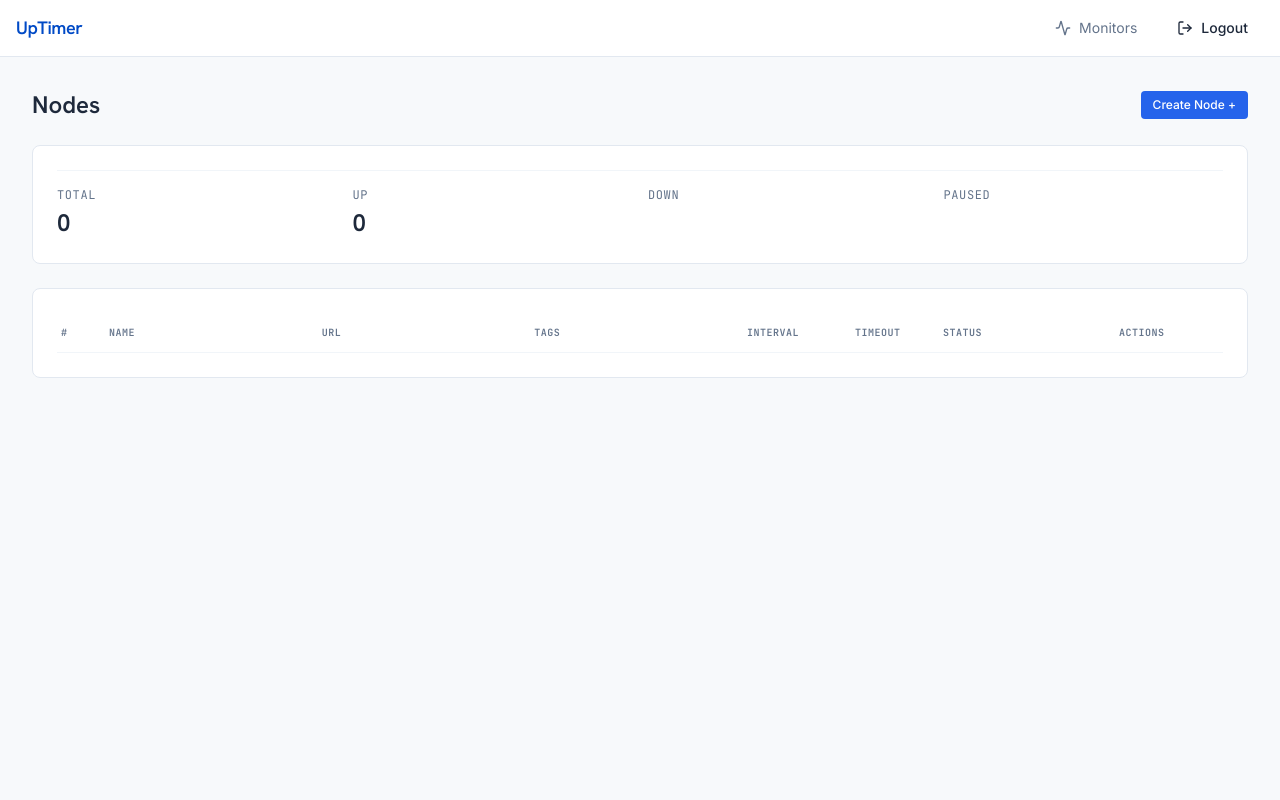
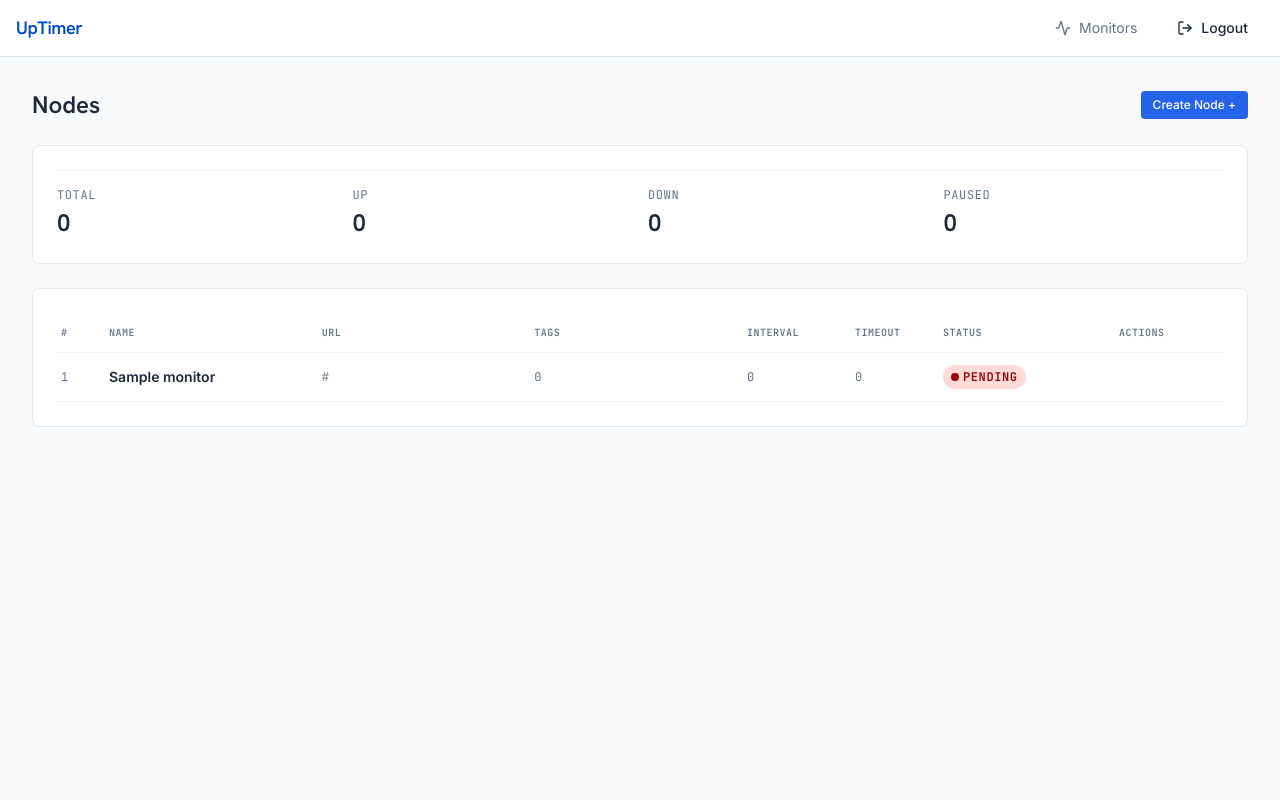
Before and after one commit to binilsn/up-timer-django, a Django app: page /monitors/ in a window 1280 px wide. Run offline with Django 5.2, Linux system fonts and the light colour scheme; a user stored in the database is signed in; tables that the repository leaves empty hold one stand-in row (values such as "Sample post"); some libraries are stand-ins or nearby versions.

Commit message:
(feat) - linter fixes and monitor updates

```diff
--- a/monitors/models.py
+++ b/monitors/models.py
@@ -49,4 +49,4 @@ class Monitor(models.Model):
         return self.status == MonitorStatus.CHECKING
 
     def __str__(self):
-        return self.name
+        return str(self.name)
--- a/static/css/app.css
+++ b/static/css/app.css
@@ -10,6 +10,7 @@
       "Noto Sans", Arial, sans-serif, "Apple Color Emoji", "Segoe UI Emoji",
       "Segoe UI Symbol", "Noto Color Emoji";
     --font-mono: "JetBrains Mono", ui-monospace, monospace;
+    --color-slate-300: #cbd5e1;
     --color-slate-400: #64748b;
     --spacing: 0.25rem;
     --container-md: 28rem;
@@ -34,19 +35,48 @@
     --font-display: "Hanken Grotesk", ui-sans-serif, sans-serif;
     --font-body: "Inter", ui-sans-serif, sans-serif;
     --color-surface: #f7f9fb;
+    --color-surface-dim: #d8dadc;
     --color-surface-container-lowest: #ffffff;
     --color-surface-container-low: #f2f4f6;
+    --color-surface-container: #eceef0;
+    --color-surface-container-high: #e6e8ea;
+    --color-surface-container-highest: #e0e3e5;
     --color-on-surface: #191c1e;
+    --color-on-surface-variant: #434655;
+    --color-inverse-surface: #2d3133;
+    --color-inverse-on-surface: #eff1f3;
+    --color-outline: #737686;
+    --color-outline-variant: #c3c6d7;
     --color-primary: #004ac6;
     --color-on-primary: #ffffff;
     --color-primary-container: #2563eb;
+    --color-on-primary-container: #eeefff;
+    --color-primary-fixed: #dbe1ff;
+    --color-primary-fixed-dim: #b4c5ff;
+    --color-on-primary-fixed: #00174b;
+    --color-on-primary-fixed-variant: #003ea8;
+    --color-secondary-container: #d5e0f8;
+    --color-on-secondary-container: #586377;
+    --color-secondary-fixed: #d8e3fb;
+    --color-secondary-fixed-dim: #bcc7de;
+    --color-on-secondary-fixed: #111c2d;
+    --color-on-secondary-fixed-variant: #3c475a;
+    --color-tertiary-container: #5e6e85;
+    --color-on-tertiary-container: #e9f0ff;
+    --color-tertiary-fixed: #d3e4fe;
+    --color-tertiary-fixed-dim: #b7c8e1;
+    --color-on-tertiary-fixed: #0b1c30;
+    --color-on-tertiary-fixed-variant: #38485d;
     --color-error: #ba1a1a;
+    --color-on-error: #ffffff;
     --color-error-container: #ffdad6;
     --color-on-error-container: #93000a;
     --color-success: #0d7a2e;
+    --color-on-success: #ffffff;
     --color-success-container: #d7f5d7;
     --color-on-success-container: #002106;
     --color-warning: #8c5000;
+    --color-on-warning: #ffffff;
     --color-warning-container: #ffe3b8;
     --color-on-warning-container: #2e1800;
     --color-navy: #1e293b;
@@ -895,6 +972,11 @@
   syntax: "*";
   inherits: false;
 }
+@property --tw-outline-style {
+  syntax: "*";
+  inherits: false;
+  initial-value: solid;
+}
 @layer properties {
   @supports ((-webkit-hyphens: none) and (not (margin-trim: inline))) or ((-moz-orient: inline) and (not (color:rgb(from red r g b)))) {
     *, ::before, ::after, ::backdrop {
@@ -903,6 +985,7 @@
       --tw-leading: initial;
       --tw-font-weight: initial;
       --tw-tracking: initial;
+      --tw-outline-style: solid;
     }
   }
 }
--- a/templates/base.html
+++ b/templates/base.html
@@ -2,6 +2,7 @@
 <!DOCTYPE html>
 
 <head>
+  <meta name="viewport" content="width=device-width, initial-scale=1">
   <title>
     {% block title %}
     UpTimer
--- a/templates/monitors/index.html
+++ b/templates/monitors/index.html
@@ -26,11 +26,15 @@ Monitors
         </div>
         <div>
           <p class="text-[10px] md:text-xs text-slate-400 font-mono uppercase tracking-[0.05em]">Down</p>
-
+          <p class="text-lg md:text-2xl font-semibold text-navy font-[Hanken_Grotesk] mt-1">
+            0
+          </p>
         </div>
         <div>
           <p class="text-[10px] md:text-xs text-slate-400 font-mono uppercase tracking-[0.05em]">Paused</p>
-
+          <p class="text-lg md:text-2xl font-semibold text-navy font-[Hanken_Grotesk] mt-1">
+            0
+          </p>
         </div>
       </div>
     </div>
@@ -50,13 +54,21 @@ Monitors
       <span></span>
       <span>Actions</span>
     </div>
-    {% for monitor in monitor %}
+    {% for monitor in monitors %}
     <div
       class="hidden md:grid md:grid-cols-[40px_1fr_1fr_1fr_100px_80px_80px_80px_100px] gap-2 px-1 py-3 items-center list-row hover:bg-surface-container-low">
       <span class="text-xs font-mono text-slate-400">
-        {{counter}}
+        {{forloop.counter}}
       </span>
-
+      <a class="text-sm font-semibold text-navy hover:underline" href="{% url 'monitors:create' %}">
+        {{monitor.name}}
+      </a>
+      <a class="text-xs text-slate-400 font-mono truncate hover:underline" href="{% url 'monitors:create' %}">
+        {{monitor.url}}
+      </a>
+      <span class="text-xs text-slate-400 font-mono">
+        0
+      </span>
       <span class="text-xs text-slate-400 font-mono">
         0
       </span>
@@ -67,11 +79,31 @@ Monitors
         {% if monitor.is_paused %}
         Paused
         {% else %}
-        <span class="<%= node.status == " up" ? "chip chip-success" : "chip chip-error" %>">{{monitor.status}}
+        <span class="{% if monitor.is_up %} chip chip-success {% else %} chip chip-error {% endif %}">{{monitor.status}}
         </span>
         {% endif %}
       </span>
     </div>
+    <a href="monitors:index"
+      class="md:hidden flex items-center gap-3 px-1 py-3 list-row hover:bg-surface-container-low">
+      <span class="flex-1 min-w-0">
+        <span class="text-sm font-semibold text-navy block">
+          {{monitor.name}}
+        </span>
+        <span class="text-xs text-slate-400 font-mono truncate block">
+          {{monitor.url}}
+        </span>
+      </span>
+      <span class="text-[10px]">
+        {% if monitor.is_paused %}
+        <span class="chip chip-warning">Paused</span>
+        {% else %}
+        <span class="{% if monitor.is_up %} chip chip-success {% else %} chip chip-error {% endif %}">
+          {{monitor.status}}
+        </span>
+        {% endif %}
+      </span>
+    </a>
     {% endfor %}
   </div>
   {% else %}
```
Also changed, not shown: other parts of static/css/app.css (+47 -0 lines).
